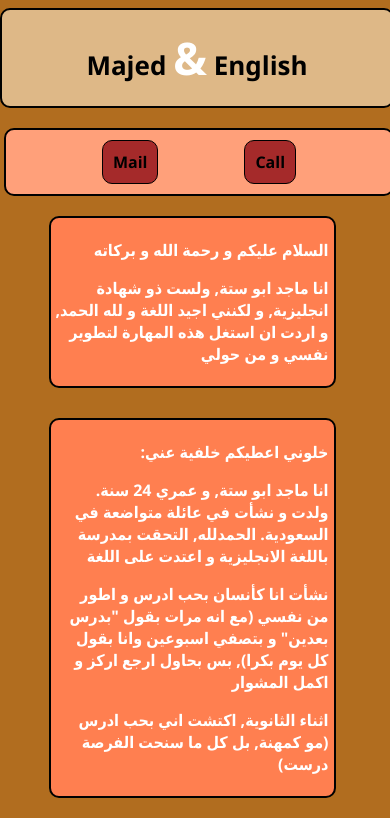
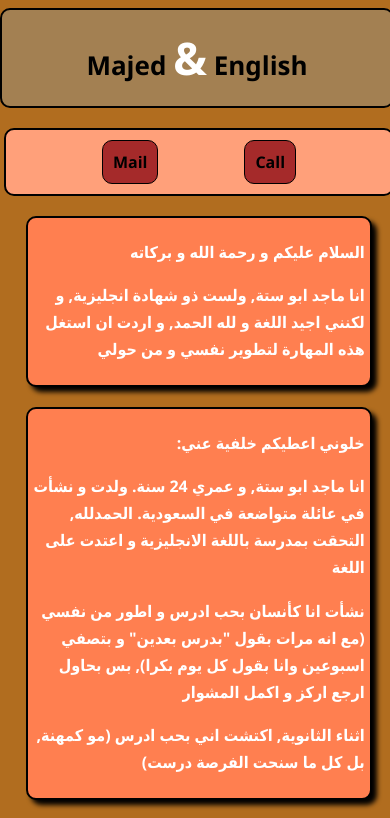
Before and after one commit to Majed-Develops/majed-english, a plain HTML site: page index.html in a window 390 px wide. Shown: the top 818 px of the page. Drawn offline with Linux system fonts and the light colour scheme.

Commit message:
responsiveness fix

```diff
--- a/index.html
+++ b/index.html
@@ -3,7 +3,6 @@
 <head>
     <meta charset="UTF-8">
     <meta name="viewport" content="width=device-width, initial-scale=1.0">
-    <meta name="viewport" content="width=device-width, initial-scale=1">
     <title>Majed & English</title>
     <link rel="stylesheet" href="style.css">
 </head>
--- a/style.css
+++ b/style.css
@@ -12,7 +12,7 @@ header{
     color: black;
     animation-iteration-count: infinite;
     animation-name: headerAnimation;
-    animation-duration: 5s;
+    animation-duration: 15s;
     border: 2px solid black;
     border-radius: 10px;
     margin-bottom: 20px;
@@ -49,7 +49,7 @@ h1{
     justify-content: space-evenly;
     background-color: lightsalmon;
     position: sticky;
-    top: 0;
+    top: 3px;
     z-index: 10;
     padding: 10px;
     border-radius: 10px;
@@ -71,6 +71,7 @@ h1{
 .button:hover{
     background-color: coral;
     color: white;
+    transform: scale(1.1);
 }
 
 
@@ -78,16 +79,20 @@ h1{
     background-color: coral;
     border: 2px solid black;
     border-radius: 10px;
-    margin-bottom: 30px;
+    margin: 20px auto;
     padding: 5px;
     font-weight: bold;
-    width: 70%;
+    width: 85%;
     position: relative;
-    right: 15%;
-    transition: all 0.5s ease;
+    right: auto;
+    transition: all 0.5s ease-out;
     cursor: pointer;
+    box-shadow: 5px 5px 5px black;
 }
 
+.topic p {
+  line-height: 1.7;
+}
 
 .topic:hover{
     transform: scale(1.10);
```
Also changed, not shown: script.js (line endings or trailing spaces).
